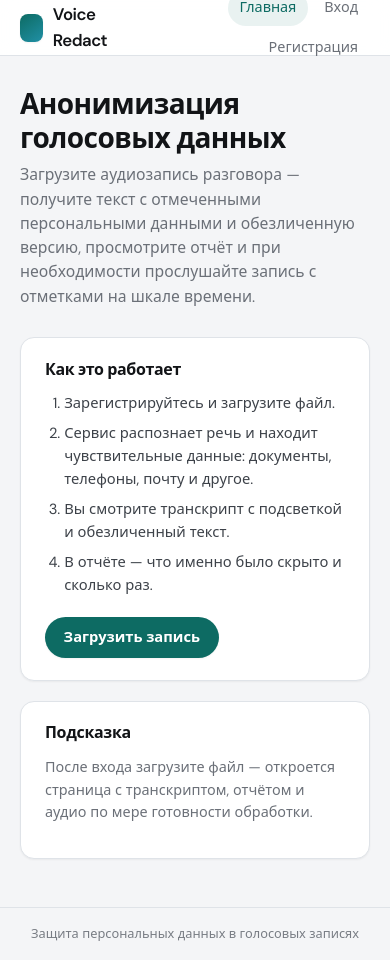
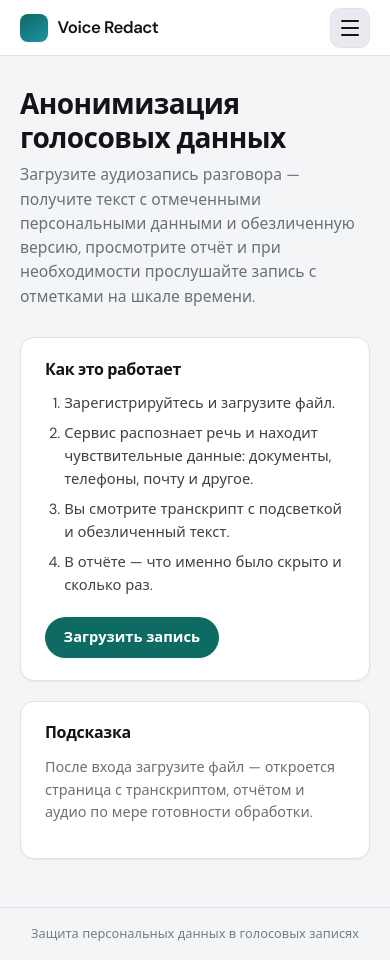
Before and after one commit to thisislinuxmasterrace/tulahack-2026, a Vue app in the folder frontend/: page / in a window 390 px wide. Built offline with nearby package versions, Linux system fonts and the light colour scheme.

Commit message:
feat(frontend): adaptive navbar for mobile version

```diff
--- a/frontend/src/layouts/AppShell.vue
+++ b/frontend/src/layouts/AppShell.vue
@@ -1,5 +1,5 @@
 <script setup lang="ts">
-import { ref, watch } from 'vue'
+import { onBeforeUnmount, onMounted, ref, watch } from 'vue'
 import { RouterLink, RouterView, useRoute, useRouter } from 'vue-router'
 
 import { clearTokens, isLoggedIn } from '../lib/auth'
@@ -7,17 +7,41 @@ import { clearTokens, isLoggedIn } from '../lib/auth'
 const route = useRoute()
 const router = useRouter()
 const logged = ref(isLoggedIn())
+const menuOpen = ref(false)
 
 watch(
   () => route.fullPath,
   () => {
     logged.value = isLoggedIn()
+    menuOpen.value = false
   }
 )
+
+watch(menuOpen, (open) => {
+  document.body.style.overflow = open ? 'hidden' : ''
+})
+
+function onDocumentKeydown(e: KeyboardEvent) {
+  if (e.key === 'Escape') menuOpen.value = false
+}
+
+onMounted(() => {
+  document.addEventListener('keydown', onDocumentKeydown)
+})
+
+onBeforeUnmount(() => {
+  document.removeEventListener('keydown', onDocumentKeydown)
+  document.body.style.overflow = ''
+})
+
+function toggleMenu() {
+  menuOpen.value = !menuOpen.value
+}
 
 function logout() {
   clearTokens()
   logged.value = false
+  menuOpen.value = false
   router.push({ name: 'home' })
 }
 </script>
@@ -30,16 +54,63 @@ function logout() {
           <span class="shell__logo" aria-hidden="true" />
           <span class="shell__title">Voice Redact</span>
         </RouterLink>
-        <nav class="shell__nav" aria-label="Основная навигация">
-          <RouterLink to="/" class="shell__link" active-class="shell__link--active">Главная</RouterLink>
+        <button
+          type="button"
+          class="shell__menu-btn"
+          :aria-expanded="menuOpen"
+          aria-controls="primary-nav"
+          :aria-label="menuOpen ? 'Закрыть меню' : 'Открыть меню'"
+          @click="toggleMenu"
+        >
+          <span class="shell__menu-icon" aria-hidden="true">
+            <span class="shell__menu-line" />
+            <span class="shell__menu-line" />
+            <span class="shell__menu-line" />
+          </span>
+        </button>
+        <div
+          class="shell__backdrop"
+          :class="{ 'shell__backdrop--visible': menuOpen }"
+          aria-hidden="true"
+          @click="menuOpen = false"
+        />
+        <nav
+          id="primary-nav"
+          class="shell__nav"
+          :class="{ 'shell__nav--open': menuOpen }"
+          aria-label="Основная навигация"
+        >
+          <RouterLink to="/" class="shell__link" active-class="shell__link--active" @click="menuOpen = false"
+            >Главная</RouterLink
+          >
           <template v-if="logged">
-            <RouterLink to="/upload" class="shell__link" active-class="shell__link--active">Загрузка</RouterLink>
-            <RouterLink to="/history" class="shell__link" active-class="shell__link--active">История</RouterLink>
+            <RouterLink
+              to="/upload"
+              class="shell__link"
+              active-class="shell__link--active"
+              @click="menuOpen = false"
+              >Загрузка</RouterLink
+            >
+            <RouterLink
+              to="/history"
+              class="shell__link"
+              active-class="shell__link--active"
+              @click="menuOpen = false"
+              >История</RouterLink
+            >
             <button type="button" class="shell__link shell__link--btn" @click="logout">Выйти</button>
           </template>
           <template v-else>
-            <RouterLink to="/login" class="shell__link" active-class="shell__link--active">Вход</RouterLink>
-            <RouterLink to="/register" class="shell__link" active-class="shell__link--active">Регистрация</RouterLink>
+            <RouterLink to="/login" class="shell__link" active-class="shell__link--active" @click="menuOpen = false"
+              >Вход</RouterLink
+            >
+            <RouterLink
+              to="/register"
+              class="shell__link"
+              active-class="shell__link--active"
+              @click="menuOpen = false"
+              >Регистрация</RouterLink
+            >
           </template>
         </nav>
       </div>
@@ -88,7 +159,9 @@ function logout() {
   display: flex;
   align-items: center;
   justify-content: space-between;
-  gap: 1rem;
+  gap: 0.75rem;
+  position: relative;
+  z-index: 1;
 }
 
 .shell__brand {
@@ -118,12 +191,141 @@ function logout() {
   font-size: 1.05rem;
 }
 
+.shell__menu-btn {
+  display: none;
+  flex-shrink: 0;
+  align-items: center;
+  justify-content: center;
+  width: 2.5rem;
+  height: 2.5rem;
+  margin: 0;
+  padding: 0;
+  border: 1px solid var(--border);
+  border-radius: var(--radius-sm);
+  background: var(--bg-muted);
+  color: var(--text-strong);
+  cursor: pointer;
+  transition:
+    background 0.15s,
+    border-color 0.15s;
+}
+
+.shell__menu-btn:hover {
+  background: var(--bg);
+  border-color: var(--border-strong);
+}
+
+.shell__menu-icon {
+  display: flex;
+  width: 1.15rem;
+  flex-direction: column;
+  justify-content: center;
+  gap: 5px;
+}
+
+.shell__menu-line {
+  display: block;
+  height: 2px;
+  border-radius: 1px;
+  background: currentColor;
+  transition:
+    transform 0.2s ease,
+    opacity 0.2s ease;
+}
+
+.shell__menu-btn[aria-expanded='true'] .shell__menu-line:nth-child(1) {
+  transform: translateY(7px) rotate(45deg);
+}
+
+.shell__menu-btn[aria-expanded='true'] .shell__menu-line:nth-child(2) {
+  opacity: 0;
+}
+
+.shell__menu-btn[aria-expanded='true'] .shell__menu-line:nth-child(3) {
+  transform: translateY(-7px) rotate(-45deg);
+}
+
+.shell__backdrop {
+  display: none;
+}
+
 .shell__nav {
   display: flex;
   align-items: center;
   gap: 0.25rem;
-  flex-wrap: wrap;
+  flex-wrap: nowrap;
   justify-content: flex-end;
+}
+
+@media (max-width: 768px) {
+  .shell__menu-btn {
+    display: inline-flex;
+  }
+
+  .shell__backdrop {
+    display: block;
+    position: fixed;
+    top: var(--nav-h);
+    left: 0;
+    right: 0;
+    bottom: 0;
+    z-index: 0;
+    margin: 0;
+    padding: 0;
+    border: none;
+    background: rgba(0, 0, 0, 0.48);
+    opacity: 0;
+    visibility: hidden;
+    pointer-events: none;
+    transition:
+      opacity 0.2s ease,
+      visibility 0.2s ease;
+  }
+
+  .shell__backdrop--visible {
+    opacity: 1;
+    visibility: visible;
+    pointer-events: auto;
+  }
+
+  .shell__nav {
+    position: fixed;
+    top: var(--nav-h);
+    left: 0;
+    right: 0;
+    z-index: 1;
+    flex-direction: column;
+    align-items: stretch;
+    gap: 0.35rem;
+    max-height: min(70vh, calc(100svh - var(--nav-h)));
+    margin: 0;
+    padding: 0.75rem 1.25rem 1rem;
+    border-bottom: 1px solid var(--border);
+    background: var(--bg-elevated);
+    box-shadow: var(--shadow-md);
+    overflow-y: auto;
+    opacity: 0;
+    visibility: hidden;
+    pointer-events: none;
+    transform: translateY(-0.5rem);
+    transition:
+      opacity 0.2s ease,
+      visibility 0.2s ease,
+      transform 0.2s ease;
+  }
+
+  .shell__nav--open {
+    opacity: 1;
+    visibility: visible;
+    pointer-events: auto;
+    transform: translateY(0);
+  }
+
+  .shell__link {
+    text-align: left;
+    width: 100%;
+    box-sizing: border-box;
+  }
 }
 
 .shell__link {
```
